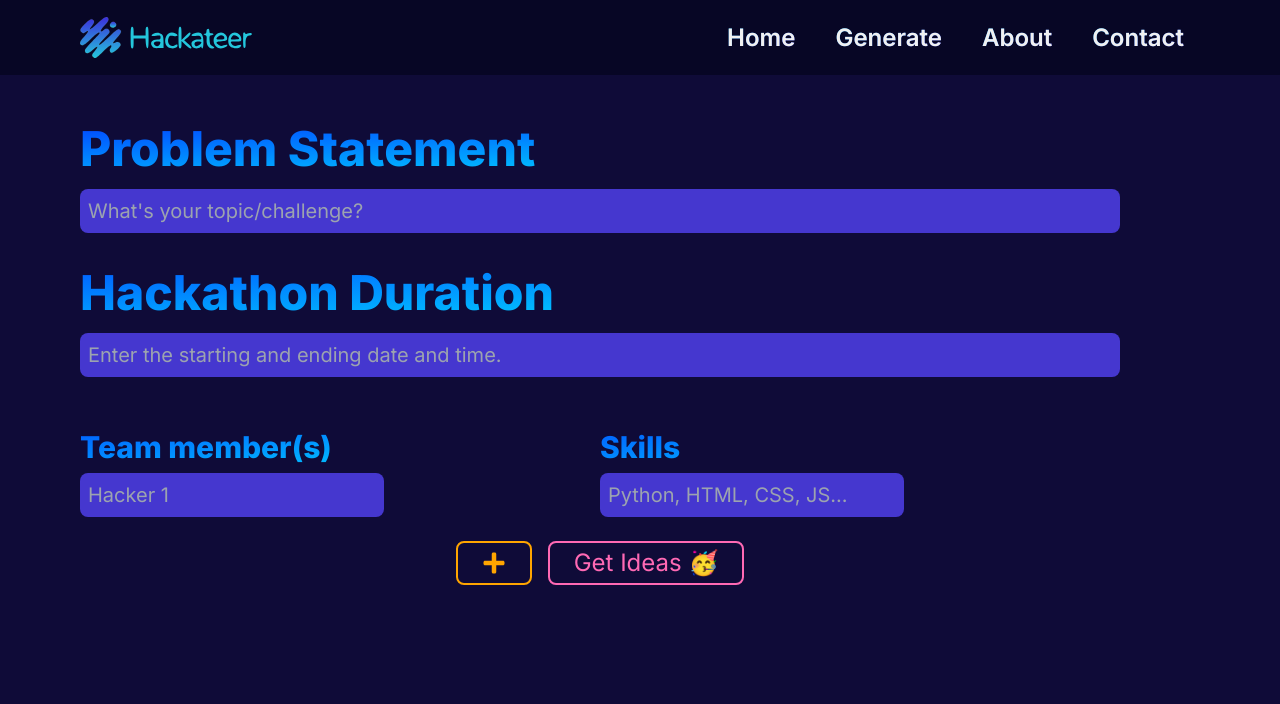
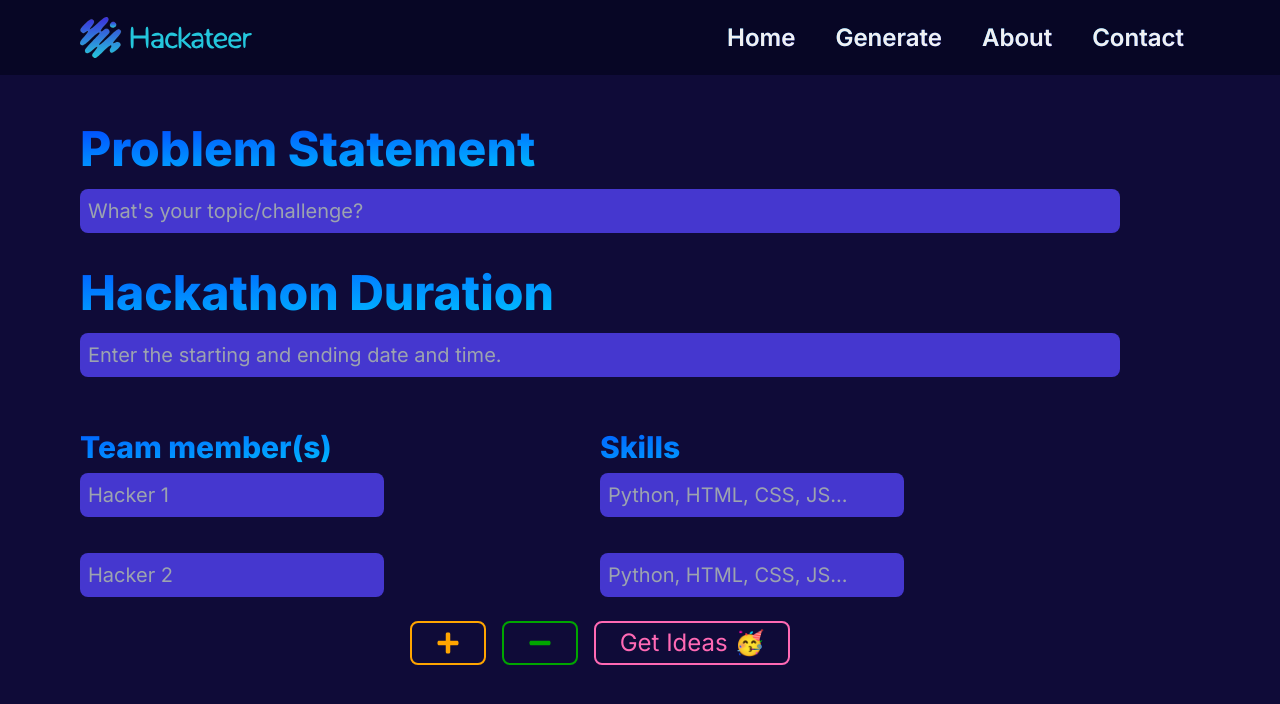
Before and after one commit to MattHasson/hackateer, a Next.js app: page /generate in a window 1280 px wide. Both pictures are taken after a click on the button 493 px from the left and 563 px from the top of the page. Shown: the top 704 px of the page. Built offline with nearby package versions, Linux system fonts and the light colour scheme.

Commit message:
feat: Add functionality to create and delete forms in the generate page

```diff
--- a/src/app/generate/page.tsx
+++ b/src/app/generate/page.tsx
@@ -1,39 +1,97 @@
 /* eslint-disable react/no-unescaped-entities */
-import {FaPlus} from 'react-icons/fa'
+"use client";
+
+import { FaPlus, FaMinus } from "react-icons/fa";
+import { useState } from "react";
 
 export default function Generate() {
+  const [formCount, setFormCount] = useState(0);
+
+  const addForm = () => {
+    setFormCount(formCount + 1);
+  };
+
+  const deleteForm = () => {
+    if (formCount > 0) {
+      setFormCount(formCount - 1);
+    }
+  };
+
+  const forms = Array.from({ length: formCount }, (_, i) => (
+    <div key={i} className="pt-5 grid grid-cols-2">
+      <div>
+        <input
+          className="text-xs md:text-md lg:text-xl text-raspberryFizz bg-mysticPurple rounded-lg p-2"
+          placeholder={`Hacker ${i + 2}`}
+        />
+      </div>
+      <div>
+        <input
+          className="text-xs md:text-md lg:text-xl text-raspberryFizz bg-mysticPurple rounded-lg p-2"
+          placeholder="Python, HTML, CSS, JS..."
+        />
+      </div>
+    </div>
+  ));
+
   return (
     <main className="min-h-screen flex flex-col mt-[50px] space-y-4 mr-20">
       <h2 className="font-extrabold text-3xl md:text-4xl lg:text-5xl bg-clip-text text-transparent bg-gradient-to-br from-[#0148FF] to-[#00F0FF] leading-none">
         Problem Statement
       </h2>
-      <input className="text-xs md:text-md lg:text-xl text-raspberryFizz bg-mysticPurple rounded-lg p-2" placeholder="What's your topic/challenge?"></input>
+      <input
+        className="text-xs md:text-md lg:text-xl text-raspberryFizz bg-mysticPurple rounded-lg p-2"
+        placeholder="What's your topic/challenge?"
+      ></input>
       <h2 className="pt-5 font-extrabold text-3xl md:text-4xl lg:text-5xl bg-clip-text text-transparent bg-gradient-to-br from-[#0148FF] to-[#00F0FF] leading-none">
         Hackathon Duration
       </h2>
-      <input className="text-xs md:text-md lg:text-xl text-raspberryFizz bg-mysticPurple rounded-lg p-2" placeholder='Enter the starting and ending date and time.'></input>
+      <input
+        className="text-xs md:text-md lg:text-xl text-raspberryFizz bg-mysticPurple rounded-lg p-2"
+        placeholder="Enter the starting and ending date and time."
+      ></input>
 
       <div className="pt-5 grid grid-cols-2">
         <div>
           <h4 className="font-extrabold text-md md:text-xl lg:text-3xl bg-clip-text text-transparent bg-gradient-to-br from-[#0148FF] to-[#00F0FF] leading-none pb-2 pt-4">
             Team member(s)
           </h4>
-          <input className="text-xs md:text-md lg:text-xl text-raspberryFizz bg-mysticPurple rounded-lg p-2" placeholder='Hacker 1'></input>
+          <input
+            className="text-xs md:text-md lg:text-xl text-raspberryFizz bg-mysticPurple rounded-lg p-2"
+            placeholder="Hacker 1"
+          ></input>
         </div>
         <div>
           <h4 className="font-extrabold text-md md:text-xl lg:text-3xl bg-clip-text text-transparent bg-gradient-to-br from-[#0148FF] to-[#00F0FF] leading-none pb-2 pt-4">
             Skills
           </h4>
-          <input className="text-xs md:text-md lg:text-xl text-raspberryFizz bg-mysticPurple rounded-lg p-2" placeholder='Python, HTML, CSS, JS...'></input>
+          <input
+            className="text-xs md:text-md lg:text-xl text-raspberryFizz bg-mysticPurple rounded-lg p-2"
+            placeholder="Python, HTML, CSS, JS..."
+          ></input>
         </div>
       </div>
+      {forms}
       <div className="flex justify-center space-x-4">
-<button className="text-sm md:text-lg lg:text-2xl px-4 py-1 lg:px-6 mt-2 transition duration-500 ease-in-out border-2 rounded-lg text-electricCitrus border-electricCitrus hover:bg-electricCitrus hover:text-moonlitIvory hover:scale-110">
-        <FaPlus/>
-      </button>
-      <button className="text-sm md:text-lg lg:text-2xl px-4 py-1 lg:px-6 mt-2 transition duration-500 ease-in-out border-2 rounded-lg text-raspberryFizz border-raspberryFizz hover:bg-raspberryFizz hover:text-moonlitIvory hover:scale-110">
-        Get Ideas 🥳
-      </button>
+        <button
+          className="text-sm md:text-lg lg:text-2xl px-4 py-1 lg:px-6 mt-2 transition duration-500 ease-in-out border-2 rounded-lg text-electricCitrus border-electricCitrus hover:bg-electricCitrus hover:text-moonlitIvory hover:scale-110"
+          onClick={addForm}
+        >
+          <FaPlus />
+        </button>
+
+        <button
+          className={`text-sm md:text-lg lg:text-2xl px-4 py-1 lg:px-6 mt-2 transition duration-500 ease-in-out border-2 rounded-lg text-forestGreen border-forestGreen hover:bg-forestGreen hover:text-moonlitIvory hover:scale-110 ${
+            formCount > 0 ? "" : "hidden"
+          }`}
+          onClick={deleteForm}
+        >
+          <FaMinus />
+        </button>
+
+        <button className="text-sm md:text-lg lg:text-2xl px-4 py-1 lg:px-6 mt-2 transition duration-500 ease-in-out border-2 rounded-lg text-raspberryFizz border-raspberryFizz hover:bg-raspberryFizz hover:text-moonlitIvory hover:scale-110">
+          Get Ideas 🥳
+        </button>
       </div>
     </main>
   );
```
